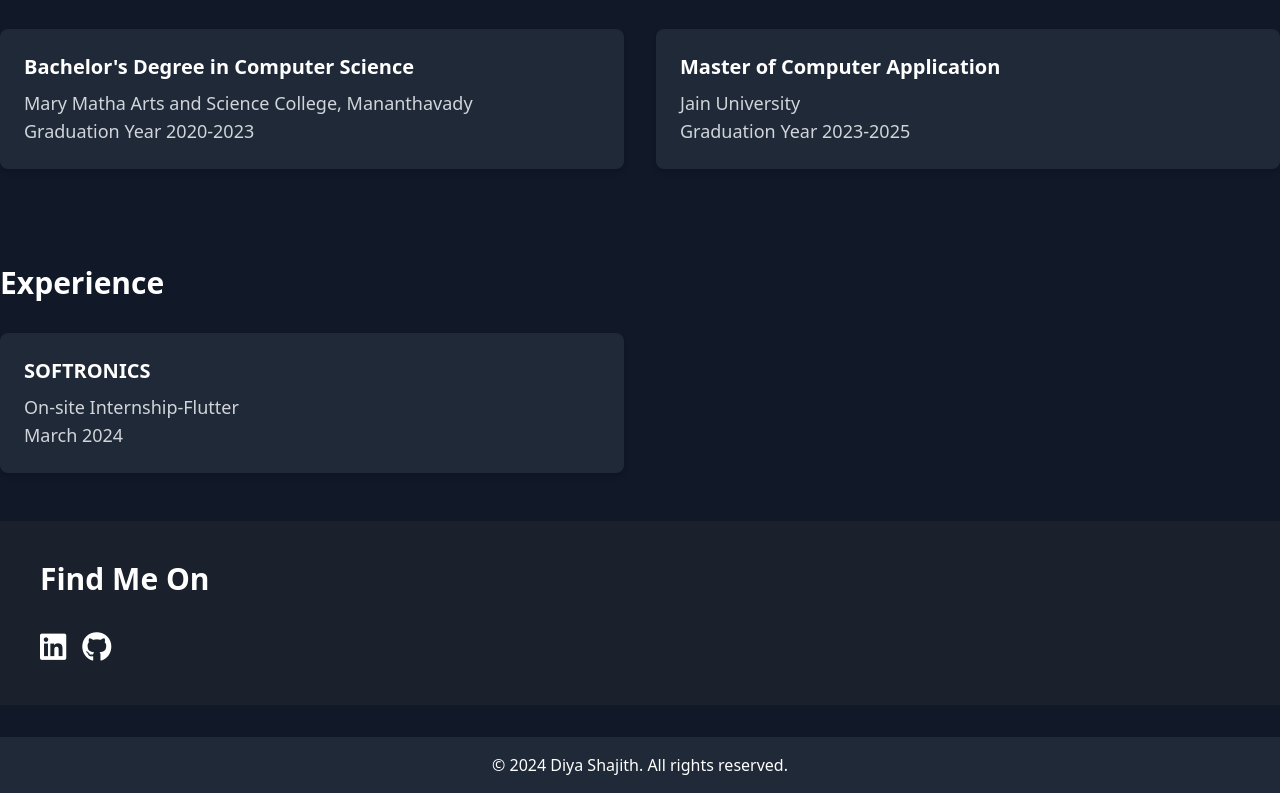
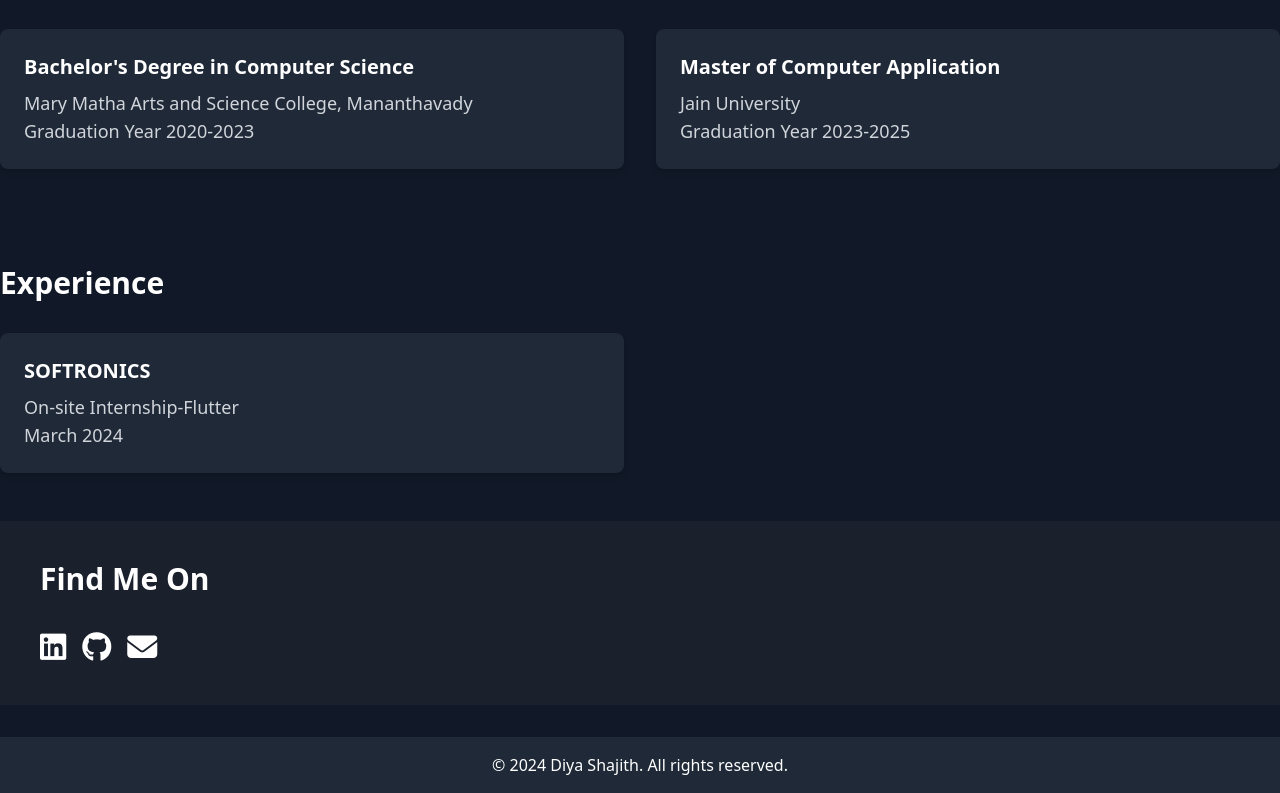
Before and after one commit to DiyaShajith/biodata, a plain HTML site: page index.html in a window 1280 px wide. Shown: the part 971-1764 px from the top of the page. Drawn offline with nearby package versions, Linux system fonts and the light colour scheme.

Commit message:
Update index.html

```diff
--- a/index.html
+++ b/index.html
@@ -178,9 +178,11 @@
             <div class="flex items-center space-x-4">
                 <a href="https://in.linkedin.com/in/diyashajithk" class="text-3xl hover:text-blue-500"><i class="fab fa-linkedin"></i></a>
                 <a href="https://github.com/DiyaShajith" class="text-3xl hover:text-gray-600"><i class="fab fa-github"></i></a>
+                 <a href="mailto:your.email@example.com" class="text-3xl hover:text-red-500"><i class="fas fa-envelope"></i></a>
             </div>
         </section>
     </main>
+
 
     <!-- Footer -->
     <footer class="bg-gray-800 py-4 text-center">
```
